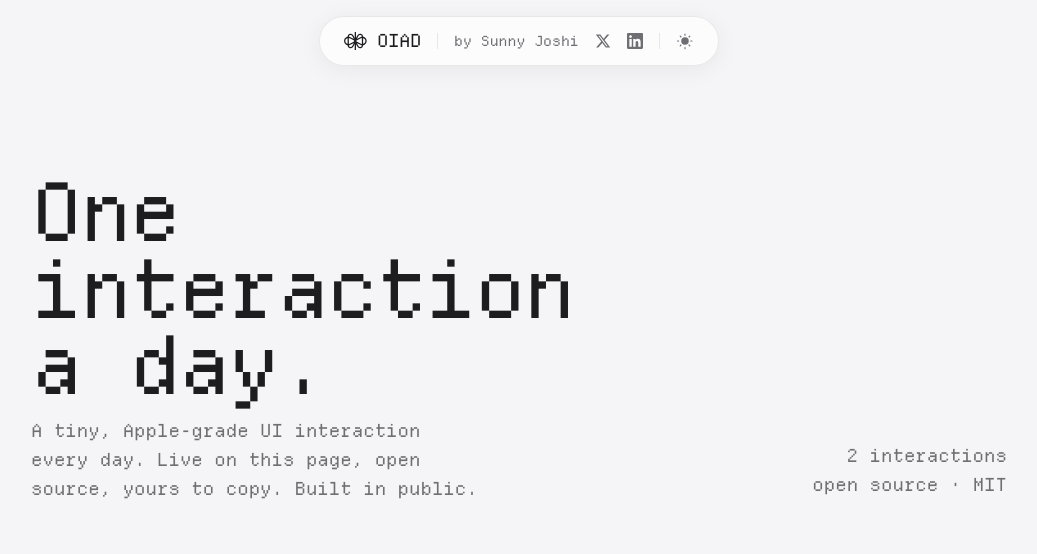
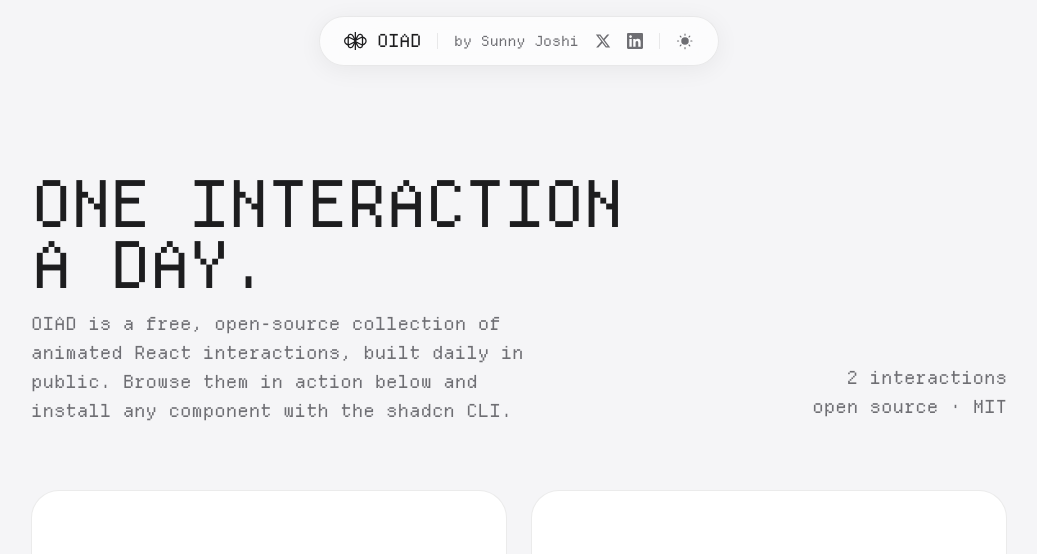
Before and after one commit to sj9911/1iad, a Next.js app: page / in a window 1280 px wide. Shown: the top 554 px of the page, without its empty margins (121-1158 px from the left). Built offline with nearby package versions, Linux system fonts and the light colour scheme; no server answers.

Commit message:
Hero copy: all-caps smaller title, new description

```diff
--- a/src/app/page.tsx
+++ b/src/app/page.tsx
@@ -51,12 +51,13 @@ export default function Home() {
 
       <header className="flex flex-wrap items-end justify-between gap-8 pb-16 pt-16 sm:pt-24">
         <div>
-          <h1 className="mt-3 max-w-2xl text-[3.36rem] font-semibold leading-[0.95] tracking-tight sm:text-[5.04rem]">
+          <h1 className="mt-3 max-w-2xl text-[2.69rem] font-semibold uppercase leading-[0.95] tracking-tight sm:text-[4.03rem]">
             One interaction a&nbsp;day.
           </h1>
-          <p className="mt-3 max-w-md text-lg leading-relaxed text-muted">
-            A tiny, Apple-grade UI interaction every day. Live on this page,
-            open source, yours to copy. Built in public.
+          <p className="mt-3 max-w-lg text-lg leading-relaxed text-muted">
+            OIAD is a free, open-source collection of animated React
+            interactions, built daily in public. Browse them in action below
+            and install any component with the shadcn CLI.
           </p>
         </div>
         <div className="pb-1 text-right text-lg leading-relaxed text-muted">
```
